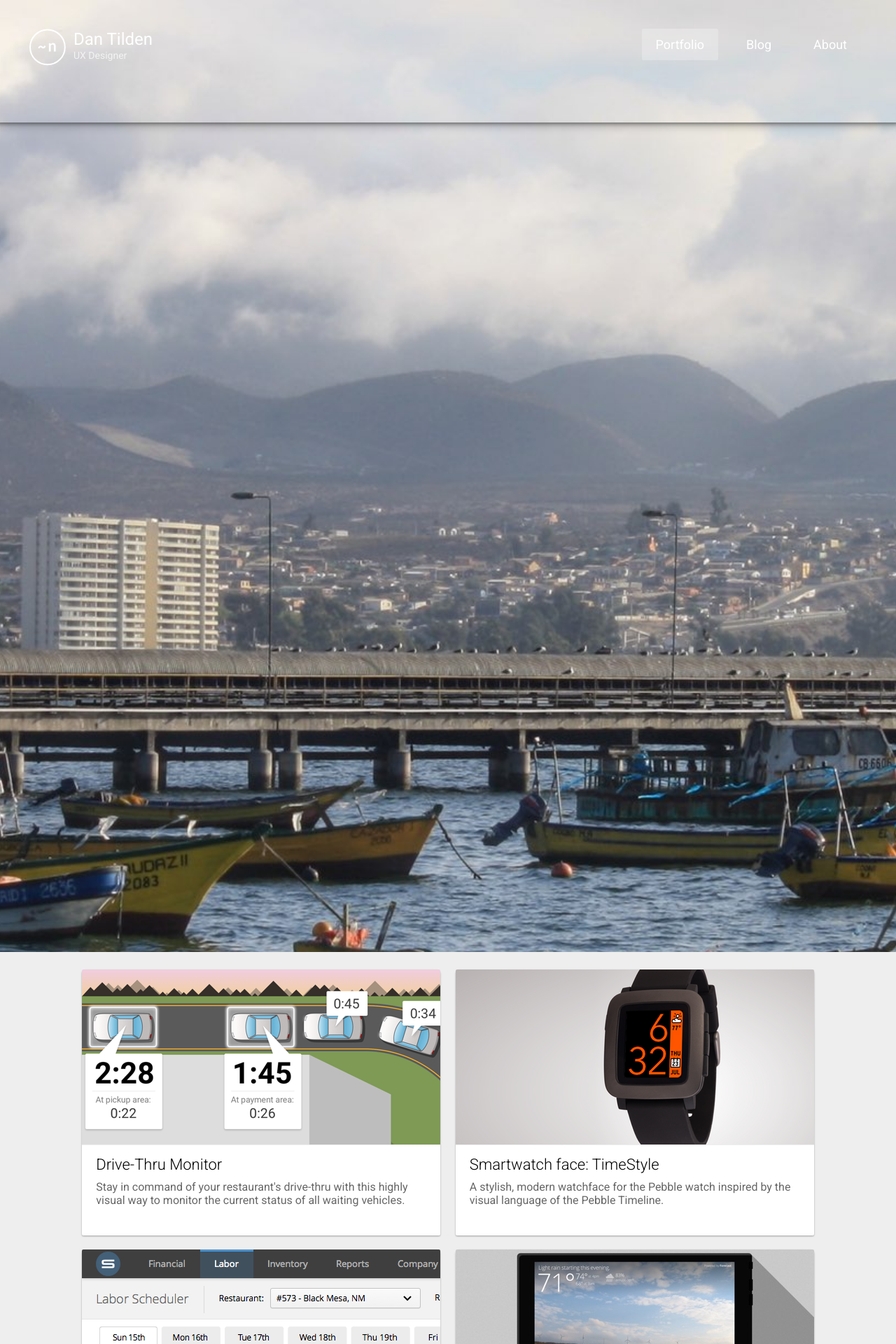
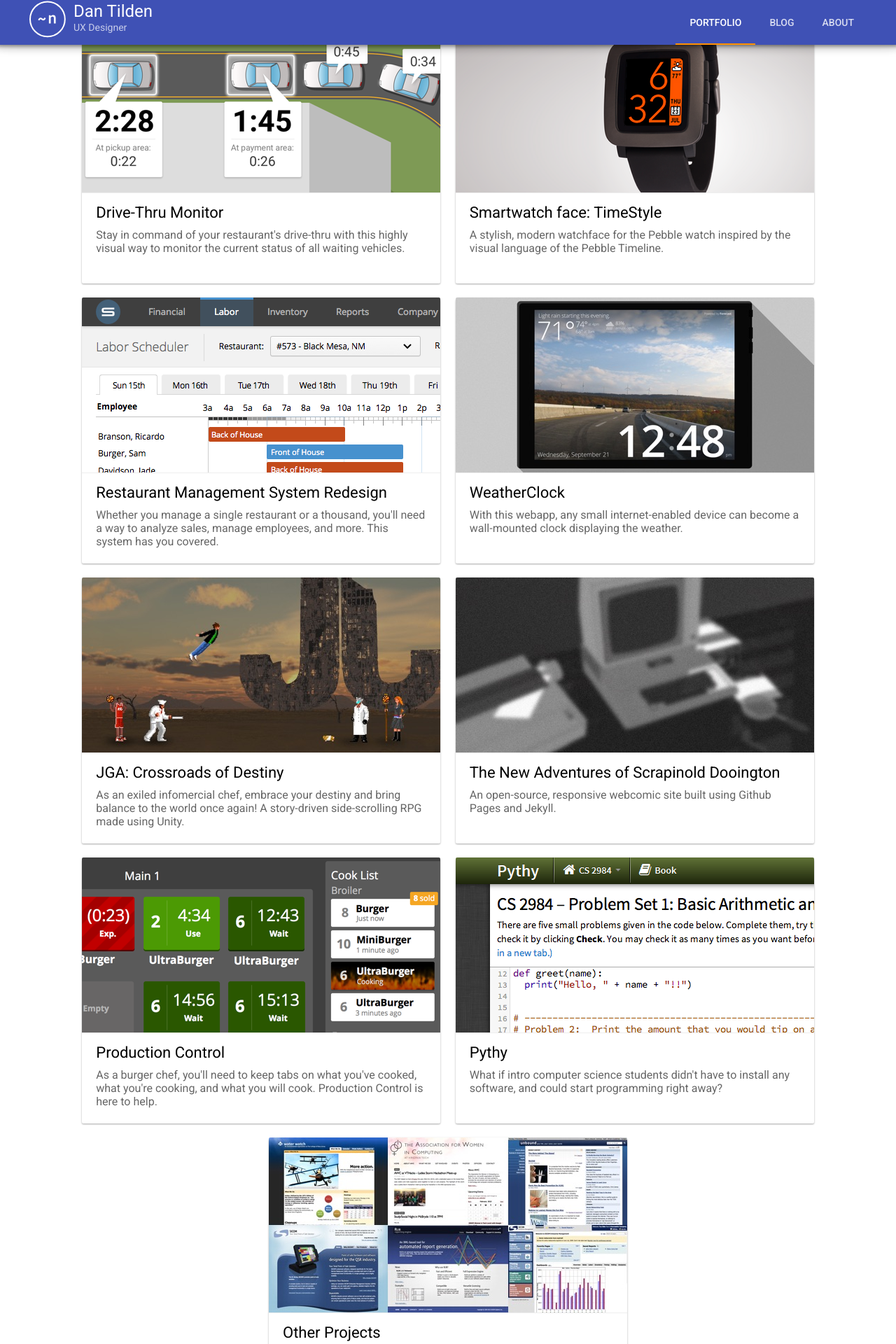
Before and after one commit to tilden/tilden.github.io, a Jekyll site: the page built from index.html, in a window 1280 px wide. Shown: the top 1920 px of the page at 70% size. Built offline with Jekyll 4.4.1, drawn with Linux system fonts in a browser that asks for light colours; nearby versions of some CDN libraries.

Commit message:
Initial nav bar restyle

```diff
--- a/_includes/head.html
+++ b/_includes/head.html
@@ -7,7 +7,7 @@
     <link rel="icon" type="image/png" href="{{ "/images/icon@2x.png" | prepend: site.baseurl }}" />
     <link rel="canonical" href="{{ page.url | replace:'index.html','' | prepend: site.baseurl | prepend: site.url }}">
     <link rel="alternate" type="application/rss+xml" title="RSS" href="{{ "/feed.xml" | prepend: site.baseurl }}" />
-    <link href='//fonts.googleapis.com/css?family=Roboto:700,400,300' rel='stylesheet' type='text/css'>
+    <link href='//fonts.googleapis.com/css?family=Roboto:700,400,500' rel='stylesheet' type='text/css'>
     <link href="//maxcdn.bootstrapcdn.com/font-awesome/4.3.0/css/font-awesome.min.css" rel="stylesheet" >
 
     <!-- Custom CSS -->
--- a/_layouts/default.html
+++ b/_layouts/default.html
@@ -4,10 +4,10 @@
   {% include head.html %}
 
   {% if page.use_dark_style %}
-    {% assign viewport_extra_class = "dark" %}
+    {% assign body_class = "dark" %}
   {% endif %}
 
-  <body class="{{viewport_extra_class}}">
+  <body class="{{body_class}}">
 
   {% include navigation.html %}
 
--- a/css/style.scss
+++ b/css/style.scss
@@ -5,6 +5,9 @@
 
 @import 'material-colors';
 @import 'material-shadows';
+
+$material-primary-color: $material-indigo-400;
+$material-accent-color: $material-amber-a400;
 
 /* global stuff */
 html {
@@ -25,40 +28,9 @@ body {
   color: black;
   text-align: center;
   background: white;
-  overflow: hidden;
   margin: 0;
 }
 
-/* 3d parallax */
-
-#viewport {
-  -webkit-perspective: 100px;
-  -moz-perspective: 100px;
-  -ms-perspective: 100px;
-  -o-perspective: 100px;
-  perspective: 100px;
-  height: 100vh;
-  overflow-y: auto;
-  overflow-x: hidden;
-  background: #eee;
-}
-
-#viewport.dark {
-  background: #252525;
-}
-
-.title, .subtitle, #ground {
-  -webkit-transform: translate3d(0, 0, 0);
-  -moz-transform: translate3d(0, 0, 0);
-  -ms-transform: translate3d(0, 0, 0);
-  -o-transform: translate3d(0, 0, 0);
-  transform: translate3d(0, 0, 0);
-  -webkit-transform-style: preserve-3d;
-  -moz-transform-style: preserve-3d;
-  -ms-transform-style: preserve-3d;
-  -o-transform-style: preserve-3d;
-  transform-style: preserve-3d;
-}
 
 .sky_bg {
   background: #888 url('images/portfolio_sky.jpg') center top no-repeat;
@@ -67,18 +39,6 @@ body {
   height: 65%;
   position: absolute;
   top: 15vh;
-
-  -webkit-transform: translate3d(0, 0, -100px) scale(2);
-  -moz-transform: translate3d(0, 0, -100px) scale(2);
-  -ms-transform: translate3d(0, 0, -100px) scale(2);
-  -o-transform: translate3d(0, 0, -100px) scale(2);
-  transform: translate3d(0, 0, -100px) scale(2);
-
-  -webkit-transform-origin: center bottom;
-  -moz-transform-origin: center bottom;
-  -ms-transform-origin: center bottom;
-  -o-transform-origin: center bottom;
-  transform-origin: center bottom;
 }
 
 #ground {
@@ -171,16 +131,17 @@ h1, .subtitle, .teaser {
 /* navigation */
 
 .nav {
-  position: absolute;
+  position: fixed;
   color: white;
   top: 0;
   left: 0;
   right: 0;
   z-index: 1;
-  padding: 40px 40px 80px;
+  padding: 0px 40px;
+  height: 64px;
   font-weight: 400;
   transition: background-color 0.5s, height 0.5s, padding 0.5s;
-  // background-image: linear-gradient(rgba(0,0,0,0.5), rgba(0,0,0,0));
+  background: $material-indigo-500;
   -webkit-font-smoothing: antialiased;
 }
 
@@ -193,16 +154,6 @@ h1, .subtitle, .teaser {
   content: "";
   pointer-events: none;
   @include shadow-elevation-6dp;
-}
-
-
-.nav.compact {
-  padding: 10px 10px 10px 20px;
-
-}
-
-.nav.fixed {
-  background: $material-indigo-500;
 }
 
 .nav .subheading {
@@ -237,24 +188,23 @@ img.logo {
 }
 
 .nav > ul > li {
-  line-height: 48px;
+  line-height: 64px;
   float: left;
-  padding: 0 10px 0;
 }
 
 
 .nav > ul > li > a, .nav > ul > li > span {
   color: white;
+  text-transform: uppercase;
+  font-weight: 500;
+  font-size: 14px;
   text-decoration: none;
   opacity: 1;
   transition: all 0.5s;
-  padding: 11px 19px;
-  border: 1px solid transparent;
-  border-radius: 2px;
-}
-
-.nav > ul > li > a:hover {
-  border: 1px solid rgba(255,255,255,0.3);
+  padding: 0 20px;
+  display: block;
+  height: 64px;
+  opacity: 0.8;
 }
 
 .nav > ul > li > a:visited {
@@ -262,7 +212,8 @@ img.logo {
 }
 
 .nav > ul > li > span {
-  background-color: rgba(255,255,255,0.25);
+  border-bottom: 2px solid $material-orange-a400;
+  opacity: 1;
 }
 
 @media all and (max-width: 600px) {
--- a/index.html
+++ b/index.html
@@ -3,10 +3,7 @@ layout: default
 section: portfolio
 ---
 
-<div id="viewport">
-<div class="sky_bg"></div>
 
-<div id="ground">
 <div class="cards">
 
 	{% for project in site.data.projects %}
@@ -29,5 +26,3 @@ section: portfolio
 		<a href="https://github.com/tilden/tilden.github.io">check out the source on Github</a> and make it your own!
 	</small>
 </div>
-</div>
-</div>
```
Lines whose indentation alone changed are shown as unchanged.
